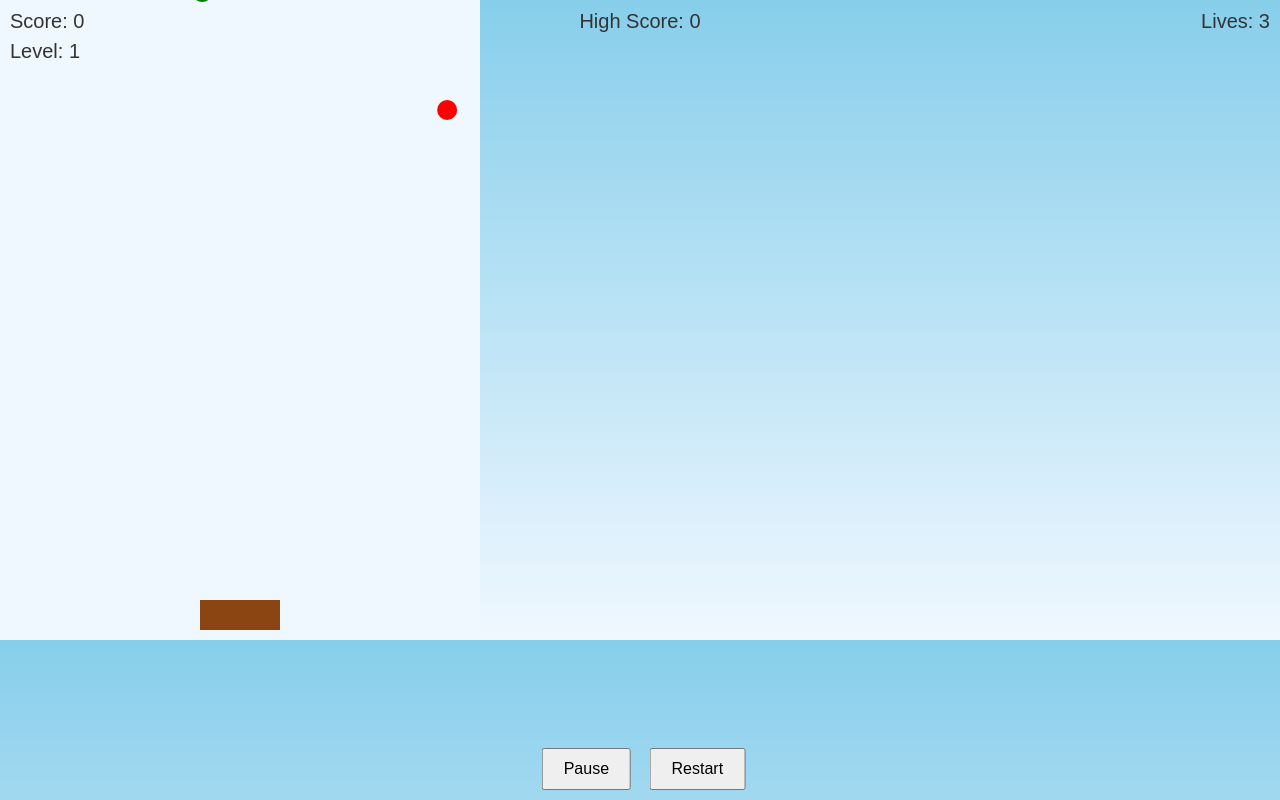
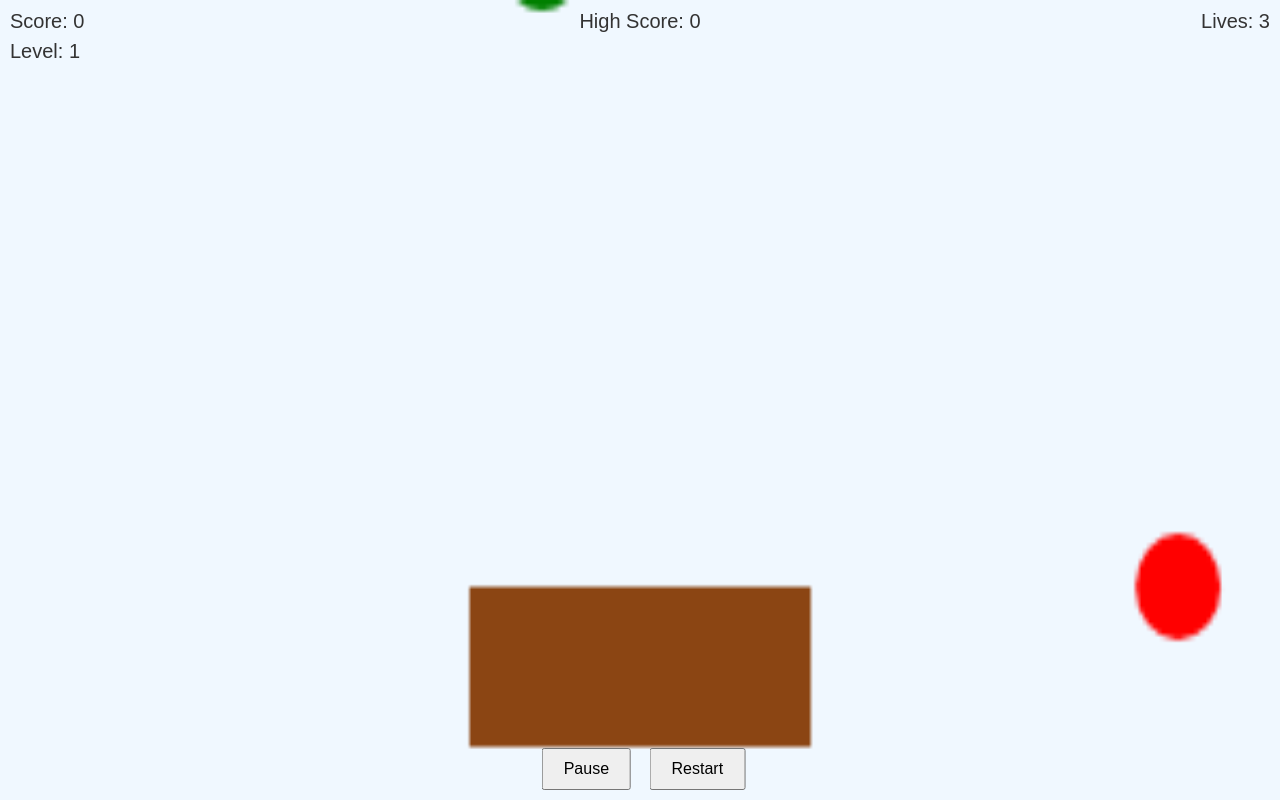
Before and after one commit to anumta-ctrl/catch-the-ball-game, a plain HTML site: page index.html in a window 1280 px wide. Drawn offline with Linux system fonts and the light colour scheme.

Commit message:
Update index.html

```diff
--- a/index.html
+++ b/index.html
@@ -72,6 +72,19 @@
       border-radius: 15px;
       display: none;
     }
+
+    html, body {
+  height: 100%;
+  margin: 0;
+  padding: 0;
+}
+
+canvas {
+  display: block;
+  width: 100vw;
+  height: 100vh;
+}
+
   </style>
 </head>
 <body>
@@ -83,7 +96,7 @@
   <div id="levelUpMsg">Level Up!</div>
   <button id="pauseButton">Pause</button>
   <button id="restartButton">Restart</button>
-  <canvas id="gameCanvas" width="480" height="640"></canvas>
+  <canvas id="gameCanvas"></canvas>
 
   <!-- Sounds -->
   <audio id="catchSound" src="https://actions.google.com/sounds/v1/cartoon/pop.ogg"></audio>
```
